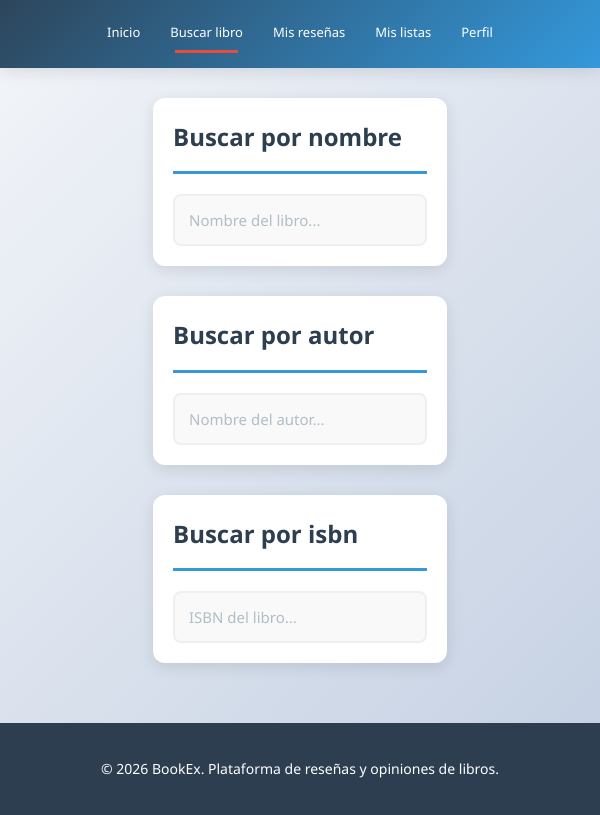
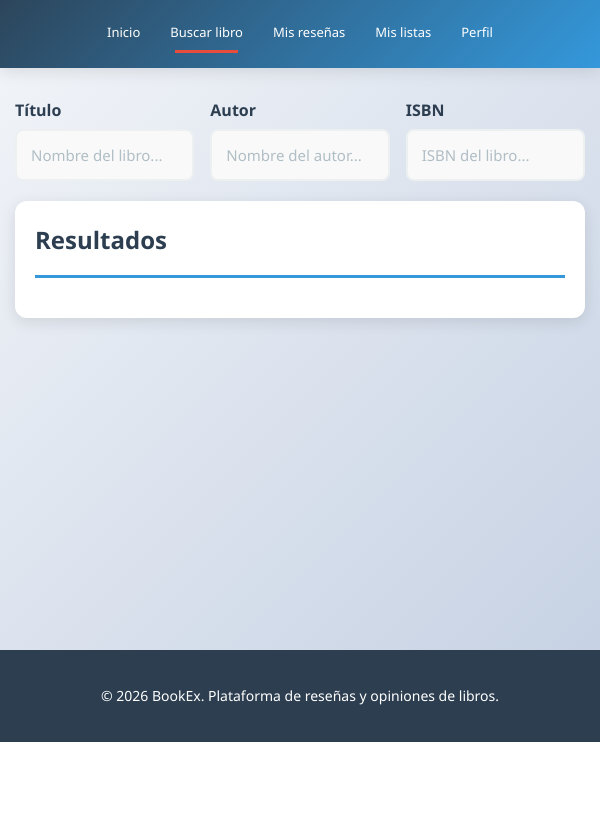
Before and after one commit to dbuigues/BookEx, an Electron app: page electron/indices/BuscarLibro.html in a window 600 px wide. Shown: the part 58-873 px from the top of the page. After the commit the page ends 800 px from the top, so only its background shows below. Drawn offline with Linux system fonts and the light colour scheme.

Commit message:
Mejora interfaz búsqueda libros
Ahora los tres inputs de búsqueda están juntos horizontalmente, y hay una sección común debajo de estos para mostrar los resultados.

```diff
--- a/electron/estilos/styles.css
+++ b/electron/estilos/styles.css
@@ -398,6 +398,7 @@ footer p {
 }
 
 input {
+    width: 100%;
     padding: 14px;
     border: 2px solid var(--light-bg);
     border-radius: 8px;
--- a/electron/funciones/searchBooks.js
+++ b/electron/funciones/searchBooks.js
@@ -126,7 +126,7 @@ document.getElementById('searchNameInput').addEventListener('input', (event) =>
   clearTimeout(debounceTimeout);
   debounceTimeout = setTimeout(async () => {
     const query = event.target.value.trim();
-    const container = document.getElementById('booksNameContainer');
+    const container = document.getElementById('booksResultsContainer');
     container.innerHTML = '';
     if (query.length === 0) {
       return;
@@ -150,7 +150,7 @@ document.getElementById('searchAuthorInput').addEventListener('input', (event) =
   clearTimeout(debounceTimeout);
   debounceTimeout = setTimeout(async () => {
     const query = event.target.value.trim();
-    const container = document.getElementById('booksAuthorContainer');
+    const container = document.getElementById('booksResultsContainer');
     container.innerHTML = '';
     if (query.length === 0) {
       return;
@@ -169,12 +169,11 @@ document.getElementById('searchAuthorInput').addEventListener('input', (event) =
   }, 500); // 500 ms de espera tras dejar de escribir
 });
 
-el = document.getElementById('searchISBNInput')
-el.addEventListener('input', (event) => {
+document.getElementById('searchISBNInput').addEventListener('input', (event) => {
   clearTimeout(debounceTimeout);
   debounceTimeout = setTimeout(async () => {
     const query = event.target.value.trim();
-    const container = document.getElementById('booksISBNContainer');
+    const container = document.getElementById('booksResultsContainer');
     container.innerHTML = '';
     if (query.length === 0) {
       return;
--- a/electron/indices/BuscarLibro.html
+++ b/electron/indices/BuscarLibro.html
@@ -5,6 +5,11 @@
     <meta name="viewport" content="width=device-width, initial-scale=1.0">
     <title>BookEx</title>
     <link rel="stylesheet" href="../estilos/styles.css">
+    <style>
+        .search-row{display:flex;gap:16px;align-items:flex-end;margin-bottom:20px}
+        .search-column{flex:1;min-width:0}
+        .search-column label{display:block;margin-bottom:6px;font-weight:600}
+    </style>
 </head>
 <body>
     <!-- HEADER -->
@@ -27,20 +32,23 @@
     <!-- CONTENIDO PRINCIPAL -->
     <div class="container animate-slideDown">
 
-        <div class="section">
-            <h2 class="section-title">Buscar por nombre</h2>
-            <input type="text" id="searchNameInput" placeholder="Nombre del libro..." class="search-input">
-            <div class="cards-grid" id="booksNameContainer"></div>
+        <div class="search-row">
+            <div class="search-column">
+                <label for="searchNameInput">Título</label>
+                <input type="text" id="searchNameInput" placeholder="Nombre del libro..." class="search-input">
+            </div>
+            <div class="search-column">
+                <label for="searchAuthorInput">Autor</label>
+                <input type="text" id="searchAuthorInput" placeholder="Nombre del autor..." class="search-input">
+            </div>
+            <div class="search-column">
+                <label for="searchISBNInput">ISBN</label>
+                <input type="text" id="searchISBNInput" placeholder="ISBN del libro..." class="search-input">
+            </div>
         </div>
         <div class="section">
-            <h2 class="section-title">Buscar por autor</h2>
-            <input type="text" id="searchAuthorInput" placeholder="Nombre del autor..." class="search-input">
-            <div class="cards-grid" id="booksAuthorContainer"></div>
-        </div>
-        <div class="section">
-            <h2 class="section-title">Buscar por isbn</h2>
-            <input type="text" id="searchISBNInput" placeholder="ISBN del libro..." class="search-input">
-            <div class="cards-grid" id="booksISBNContainer"></div>
+            <h2 class="section-title">Resultados</h2>
+            <div class="cards-grid" id="booksResultsContainer"></div>
         </div>
     </div>
 
```
